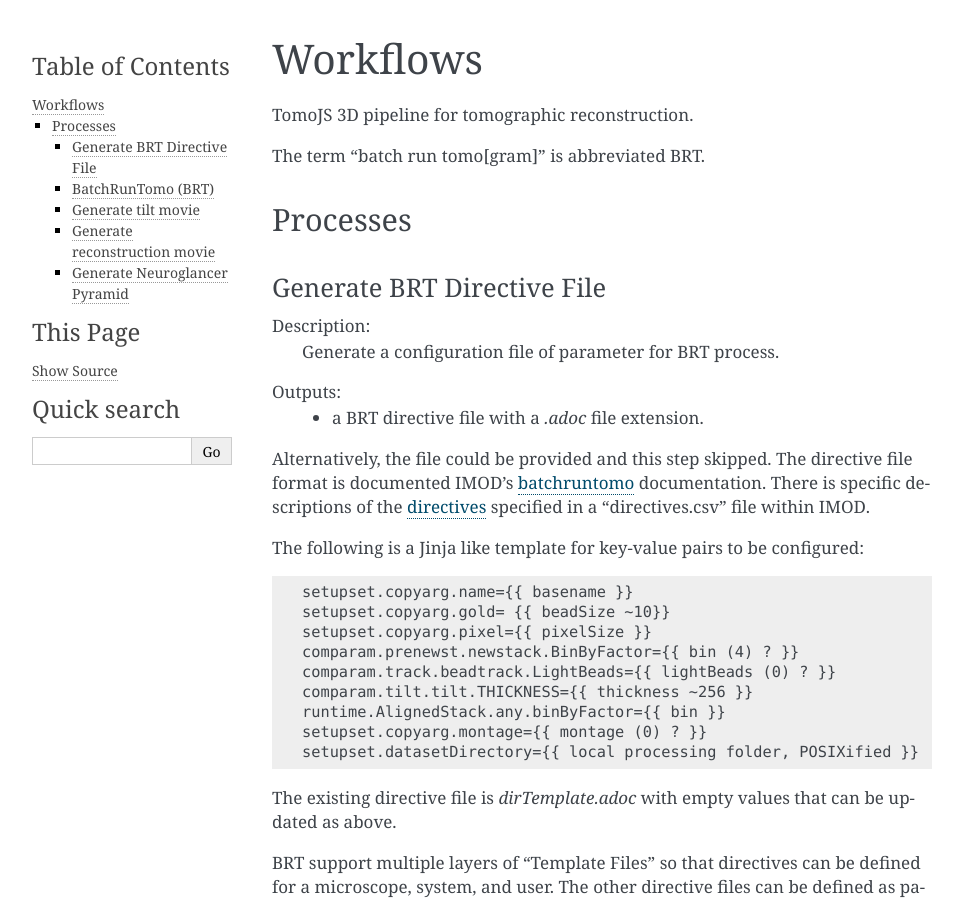
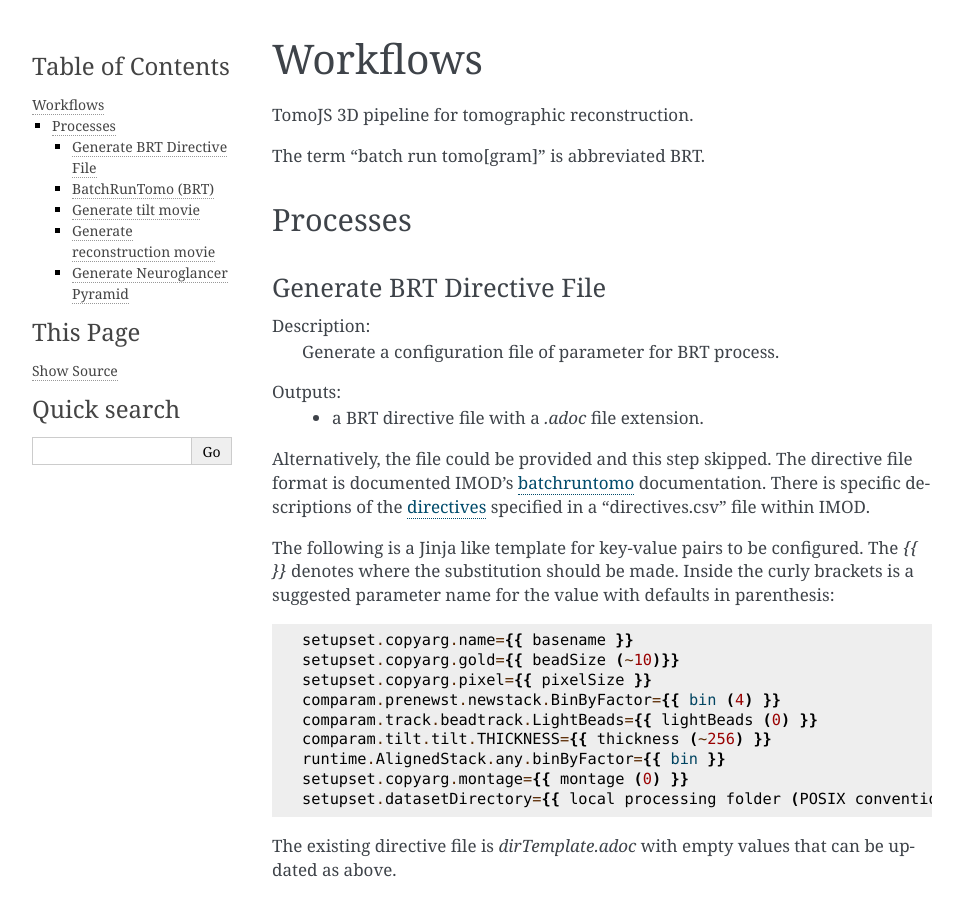
Before and after one commit to niaid/image_portal_workflows, a Sphinx documentation site: the page built from docs/workflows.rst, in a window 1280 px wide and 900 px high. Shown: the whole window, without its empty margins (148-1111 px from the left). Built offline with Sphinx 7.4.7, drawn with Linux system fonts in a browser that asks for light colours.

Commit message:
Improve documentation for adoc parameters.

```diff
--- a/docs/workflows.rst
+++ b/docs/workflows.rst
@@ -23,19 +23,20 @@ Alternatively, the file could be provided and this step skipped. The directive f
 `batchruntomo`_ documentation. There is specific descriptions of the `directives`_ specified in a "directives.csv"
 file within IMOD.
 
-The following is a Jinja like template for key-value pairs to be configured:
+The following is a Jinja like template for key-value pairs to be configured. The `{{ }}` denotes where the substitution
+should be made. Inside the curly brackets is a suggested parameter name for the value with defaults in parenthesis:
 
 ::
 
    setupset.copyarg.name={{ basename }}
-   setupset.copyarg.gold= {{ beadSize ~10}}
+   setupset.copyarg.gold={{ beadSize (~10)}}
    setupset.copyarg.pixel={{ pixelSize }}
-   comparam.prenewst.newstack.BinByFactor={{ bin (4) ? }}
-   comparam.track.beadtrack.LightBeads={{ lightBeads (0) ? }}
-   comparam.tilt.tilt.THICKNESS={{ thickness ~256 }}
+   comparam.prenewst.newstack.BinByFactor={{ bin (4) }}
+   comparam.track.beadtrack.LightBeads={{ lightBeads (0) }}
+   comparam.tilt.tilt.THICKNESS={{ thickness (~256) }}
    runtime.AlignedStack.any.binByFactor={{ bin }}
-   setupset.copyarg.montage={{ montage (0) ? }}
-   setupset.datasetDirectory={{ local processing folder, POSIXified }}
+   setupset.copyarg.montage={{ montage (0) }}
+   setupset.datasetDirectory={{ local processing folder (POSIX convention) }}
 
 
 The existing directive file is `dirTemplate.adoc` with empty values that can be updated as above.
```
